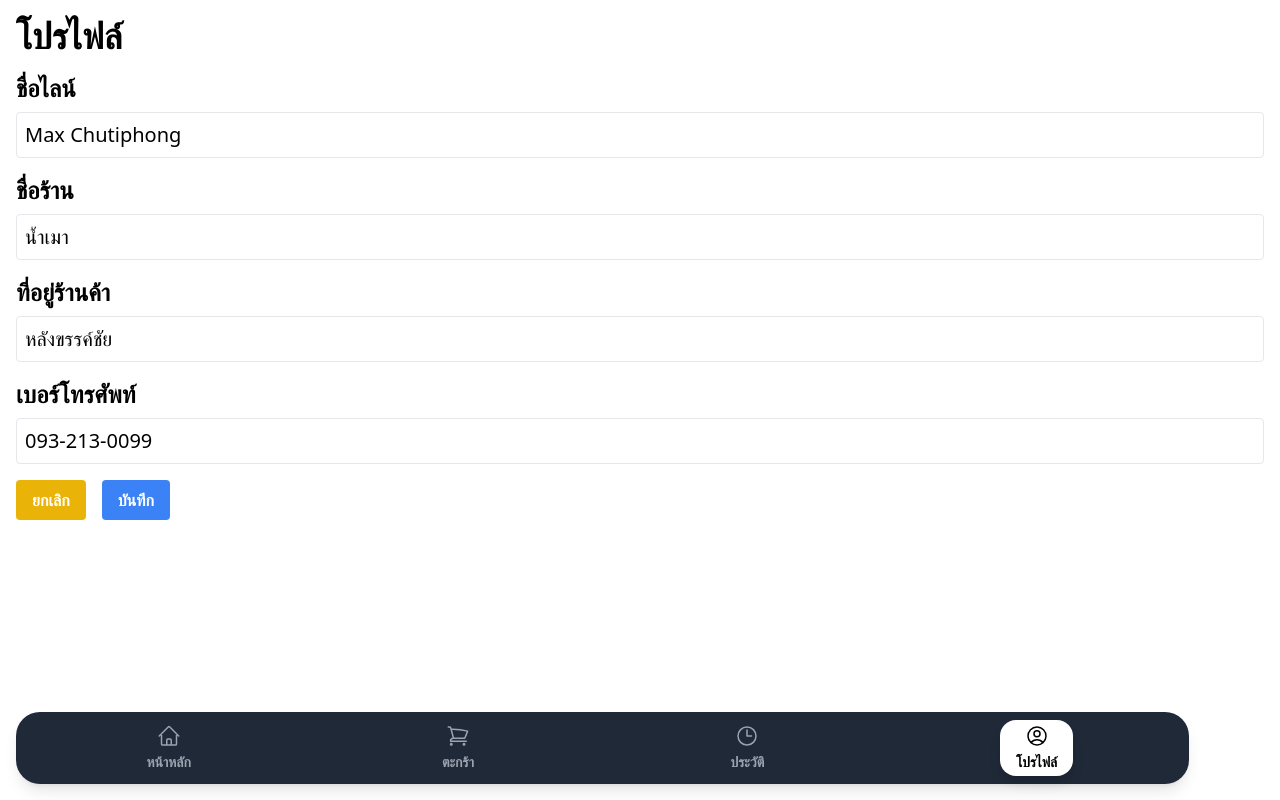
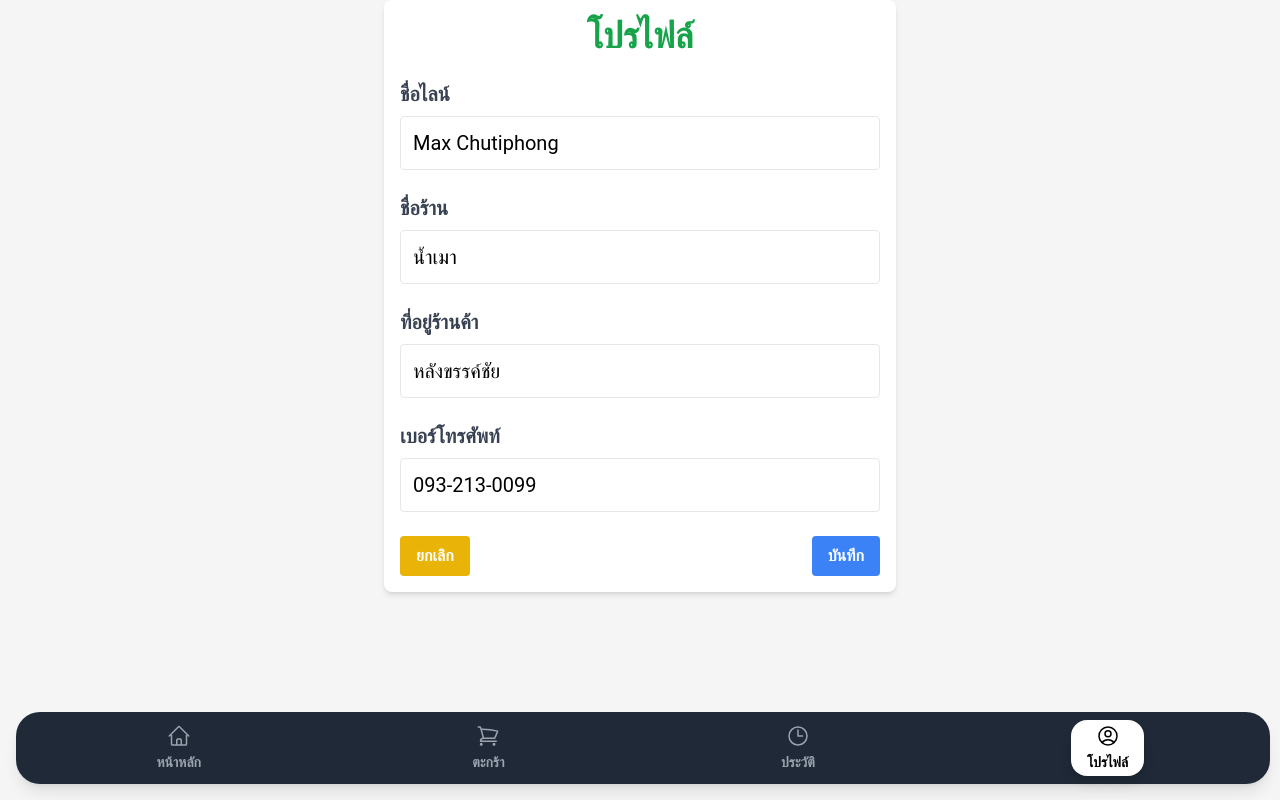
Before and after one commit to diyoooor/nui-sale, a Next.js app: page /profile in a window 1280 px wide. Both pictures are taken after a click on the button "แก้ไข". Built offline with nearby package versions, Linux system fonts and the light colour scheme.

Commit message:
🔥 HOTFIX :: change navbar

```diff
--- a/src/components/Navbar.tsx
+++ b/src/components/Navbar.tsx
@@ -41,7 +41,7 @@ const Navbar: React.FC = () => {
   };
 
   return (
-    <nav className="fixed z-50 w-11/12 bottom-4 bg-gray-800 py-2 rounded-3xl shadow-lg mx-4">
+    <nav className="fixed z-50 w-[98%] bottom-4 bg-gray-800 py-2 rounded-3xl shadow-lg mx-4">
       <ul className="flex justify-around px-2">
         {__menu__.map((page) => (
           <li key={page.label} className="w-full flex justify-center">
--- a/src/pages/history.tsx
+++ b/src/pages/history.tsx
@@ -1,3 +1,4 @@
+/* eslint-disable @next/next/no-img-element */
 import Skeleton from "components/Skeleton";
 import { NextPage } from "next";
 import { useState, useEffect } from "react";
@@ -126,15 +127,17 @@ const HistoryPage: NextPage = () => {
   return (
     <>
       <div className="container mx-auto p-4 pb-24">
-        <h1 className="text-3xl font-bold mb-4">ประวัติการสั่งซื้อ</h1>
-        <div className="space-y-4">
+        <h1 className="text-3xl font-bold mb-6 text-center text-green-600">
+          ประวัติการสั่งซื้อ
+        </h1>
+        <div className="space-y-6">
           {orders.map((order) => (
             <div
               key={order.id}
-              className="p-4 border rounded-lg shadow-sm flex justify-between items-center"
+              className="p-4 border rounded-lg shadow-sm flex justify-between items-center bg-white hover:shadow-md transition-shadow duration-200"
             >
               <div>
-                <p className="text-md font-semibold">
+                <p className="text-md font-semibold text-gray-700">
                   วันที่ {formatDateTime(order.date)}
                 </p>
                 <p className="text-sm text-gray-500">
@@ -145,7 +148,7 @@ const HistoryPage: NextPage = () => {
                 </p>
               </div>
               <span
-                className={`px-4 py-2 rounded-full text-white text-xs ${getStatusClass(
+                className={`px-4 py-2 rounded-full text-white text-xs font-semibold ${getStatusClass(
                   order.status
                 )}`}
               >
--- a/src/pages/my-cart.tsx
+++ b/src/pages/my-cart.tsx
@@ -1,3 +1,4 @@
+/* eslint-disable @next/next/no-img-element */
 import Skeleton from "components/Skeleton";
 import { NextPage } from "next";
 import { useEffect, useState } from "react";
@@ -104,7 +105,6 @@ const initialProducts: Product[] = [
 
 const CartPage: NextPage = () => {
   const [products, setProducts] = useState<Product[]>(initialProducts);
-
   const [loading, setLoading] = useState(true);
 
   useEffect(() => {
@@ -161,31 +161,37 @@ const CartPage: NextPage = () => {
       return total + price * product.quantity;
     }, 0);
   };
+
   return (
     <>
       <div className="container mx-auto p-4 pb-24">
-        <h1 className="text-2xl mb-4">ตะกร้าของฉัน</h1>
+        <h1 className="text-3xl font-bold mb-6 text-center text-green-600">
+          ตะกร้าของฉัน
+        </h1>
         <ul>
           {products.map((product) => (
             <li
               key={product.id}
-              className="flex justify-between items-center mb-4 p-4 border rounded"
+              className="flex justify-between items-center mb-4 p-4 border rounded-lg shadow-sm bg-white hover:shadow-md transition-shadow duration-200"
             >
               <div>
-                <h2 className="text-md">{product.name}</h2>
-                <p>
+                <h2 className="text-lg font-semibold text-gray-700">
+                  {product.name}
+                </h2>
+                <p className="text-sm text-gray-500">
                   {product.unit === "bag"
                     ? "ราคาต่อถุง: "
                     : "ราคาต่อกิโลกรัม: "}
                   {product.unit === "bag"
                     ? product.pricePerBag
-                    : product.pricePerKg}
+                    : product.pricePerKg}{" "}
+                  บาท
                 </p>
               </div>
               <div className="flex items-center">
                 <button
                   onClick={() => decrementQuantity(product.id)}
-                  className="bg-gray-300 text-gray-700 p-2 rounded mr-2"
+                  className="bg-gray-300 text-gray-700 p-2 rounded-l"
                 >
                   -
                 </button>
@@ -195,19 +201,21 @@ const CartPage: NextPage = () => {
                   onChange={(e) =>
                     updateQuantity(product.id, parseInt(e.target.value))
                   }
-                  className="w-10 p-1 border rounded text-center"
+                  className="w-12 p-1 border-t border-b text-center focus:outline-none"
                   min="1"
                 />
                 <button
                   onClick={() => incrementQuantity(product.id)}
-                  className="bg-gray-300 text-gray-700 p-2 rounded ml-2"
+                  className="bg-gray-300 text-gray-700 p-2 rounded-r"
                 >
                   +
                 </button>
-                <p className="pl-2">{product.unit === "bag" ? "ถุง" : "กก."}</p>
+                <p className="pl-4 text-sm text-gray-500">
+                  {product.unit === "bag" ? "ถุง" : "กก."}
+                </p>
                 <button
                   onClick={() => removeProduct(product.id)}
-                  className="bg-red-500 text-white p-2 rounded ml-4"
+                  className="bg-red-500 text-white p-2 rounded ml-4 hover:bg-red-600 transition-colors duration-200"
                 >
                   ลบ
                 </button>
@@ -215,9 +223,9 @@ const CartPage: NextPage = () => {
             </li>
           ))}
         </ul>
-        <div className="mt-4">
-          <h2 className="text-xl">
-            ยอดทั้งหมด : ${calculateTotalPrice().toFixed(2)}
+        <div className="mt-8 p-4 bg-gray-100 rounded-lg shadow-sm">
+          <h2 className="text-xl font-bold text-gray-700">
+            ยอดทั้งหมด : {calculateTotalPrice().toFixed(2)} บาท
           </h2>
         </div>
       </div>
--- a/src/pages/profile.tsx
+++ b/src/pages/profile.tsx
@@ -1,3 +1,4 @@
+/* eslint-disable @next/next/no-img-element */
 import Skeleton from "components/Skeleton";
 import { NextPage } from "next";
 import { useEffect, useState } from "react";
@@ -43,13 +44,15 @@ const ProfilePage: NextPage = () => {
 
   return (
     <>
-      <div className="container mx-auto p-4">
-        <h1 className="text-4xl font-bold mb-4">โปรไฟล์</h1>
-        <form className="space-y-4" onSubmit={saveProfile}>
+      <div className="container mx-auto p-4 max-w-lg bg-white shadow-md rounded-lg">
+        <h1 className="text-4xl font-bold mb-6 text-center text-green-600">
+          โปรไฟล์
+        </h1>
+        <form className="space-y-6" onSubmit={saveProfile}>
           <div className="flex flex-col">
             <label
               htmlFor="lineUsername"
-              className="mb-2 font-semibold text-2xl"
+              className="mb-2 font-semibold text-xl text-gray-700 "
             >
               ชื่อไลน์
             </label>
@@ -60,14 +63,17 @@ const ProfilePage: NextPage = () => {
                 name="lineUsername"
                 value={profile.lineUsername}
                 onChange={handleChange}
-                className="border rounded p-2 text-xl"
+                className="border rounded p-3 text-xl focus:ring-2 focus:ring-green-500 focus:outline-none hover:shadow-md transition-shadow duration-200"
               />
             ) : (
-              <p className="text-xl">{profile.lineUsername}</p>
+              <p className="text-xl text-gray-900">{profile.lineUsername}</p>
             )}
           </div>
           <div className="flex flex-col">
-            <label htmlFor="shopName" className="mb-2 font-semibold text-2xl">
+            <label
+              htmlFor="shopName"
+              className="mb-2 font-semibold text-xl text-gray-700"
+            >
               ชื่อร้าน
             </label>
             {isEditing ? (
@@ -77,14 +83,17 @@ const ProfilePage: NextPage = () => {
                 name="shopName"
                 value={profile.shopName}
                 onChange={handleChange}
-                className="border rounded p-2 text-xl"
+                className="border rounded p-3 text-xl focus:ring-2 focus:ring-green-500 focus:outline-none hover:shadow-md transition-shadow duration-200"
               />
             ) : (
-              <p className="text-xl">{profile.shopName}</p>
+              <p className="text-xl text-gray-900">{profile.shopName}</p>
             )}
           </div>
           <div className="flex flex-col">
-            <label htmlFor="address" className="mb-2 font-semibold text-2xl">
+            <label
+              htmlFor="address"
+              className="mb-2 font-semibold text-xl text-gray-700"
+            >
               ที่อยู่ร้านค้า
             </label>
             {isEditing ? (
@@ -94,14 +103,17 @@ const ProfilePage: NextPage = () => {
                 name="address"
                 value={profile.address}
                 onChange={handleChange}
-                className="border rounded p-2 text-xl"
+                className="border rounded p-3 text-xl focus:ring-2 focus:ring-green-500 focus:outline-none hover:shadow-md transition-shadow duration-200"
               />
             ) : (
-              <p className="text-xl">{profile.address}</p>
+              <p className="text-xl text-gray-900">{profile.address}</p>
             )}
           </div>
           <div className="flex flex-col">
-            <label htmlFor="telephone" className="mb-2 font-semibold text-2xl">
+            <label
+              htmlFor="telephone"
+              className="mb-2 font-semibold text-xl text-gray-700"
+            >
               เบอร์โทรศัพท์
             </label>
             {isEditing ? (
@@ -111,25 +123,25 @@ const ProfilePage: NextPage = () => {
                 name="telephone"
                 value={profile.telephone}
                 onChange={handleChange}
-                className="border rounded p-2 text-xl"
+                className="border rounded p-3 text-xl focus:ring-2 focus:ring-green-500 focus:outline-none hover:shadow-md transition-shadow duration-200"
               />
             ) : (
-              <p className="text-xl">{profile.telephone}</p>
+              <p className="text-xl text-gray-900">{profile.telephone}</p>
             )}
           </div>
 
-          <div className="flex space-x-4">
+          <div className="flex justify-between mt-6">
             <button
               type="button"
               onClick={toggleEdit}
-              className="bg-yellow-500 text-white font-bold py-2 px-4 rounded"
+              className="bg-yellow-500 text-white font-bold py-2 px-4 rounded hover:bg-yellow-600 transition-colors duration-200"
             >
               {isEditing ? "ยกเลิก" : "แก้ไข"}
             </button>
             {isEditing && (
               <button
                 type="submit"
-                className="bg-blue-500 text-white font-bold py-2 px-4 rounded"
+                className="bg-blue-500 text-white font-bold py-2 px-4 rounded hover:bg-blue-600 transition-colors duration-200"
               >
                  บันทึก
               </button>
--- a/src/styles/globals.css
+++ b/src/styles/globals.css
@@ -1,6 +1,8 @@
 @tailwind base;
 @tailwind components;
 @tailwind utilities;
+
+@import url('https://fonts.googleapis.com/css2?family=Roboto:wght@400;500;700&display=swap');
 
 
 .search-clear-button {
@@ -98,3 +100,34 @@
 .hover\:text-gray-900:hover {
     color: rgba(17, 24, 39, var(--tw-text-opacity));
 }
+
+
+body {
+    font-family: 'Roboto', sans-serif;
+    background-color: #f5f5f5;
+}
+
+.text-shadow-lg {
+    text-shadow: 2px 2px 4px rgba(0, 0, 0, 0.3);
+}
+
+.text-shadow-md {
+    text-shadow: 1px 1px 3px rgba(0, 0, 0, 0.3);
+}
+
+.text-shadow-sm {
+    text-shadow: 1px 1px 2px rgba(0, 0, 0, 0.2);
+}
+
+.text-shadow-none {
+    text-shadow: none;
+}
+
+/* Utility Classes */
+.focus:ring-2 {
+    box-shadow: 0 0 0 2px var(--tw-ring-color);
+}
+
+.focus:outline-none {
+    outline: 0;
+}
```
